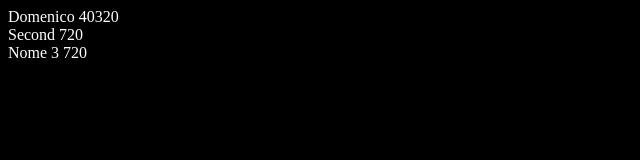
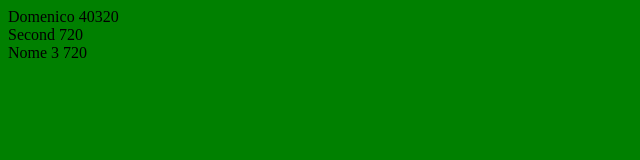
Before and after one commit to fairsayan/fantasticchat, a website: page public/index.html in a window 1280 px wide. Shown: the whole page, without its empty margins (0-640 px from the left). Drawn offline with Linux system fonts and the light colour scheme.

Commit message:
first commit in forked project

```diff
--- a/public/index.html
+++ b/public/index.html
@@ -6,8 +6,8 @@
     <title>Test</title>
     <style>
       body {
-        background-color: black;
-        color: white;
+        background-color: green;
+        color: black;
       }
     </style>
   </head>
```
